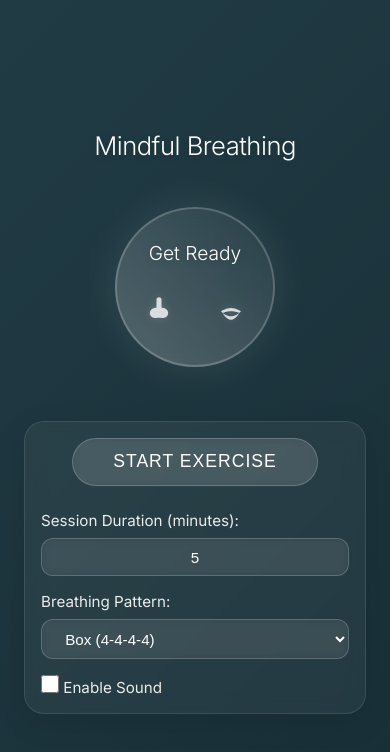
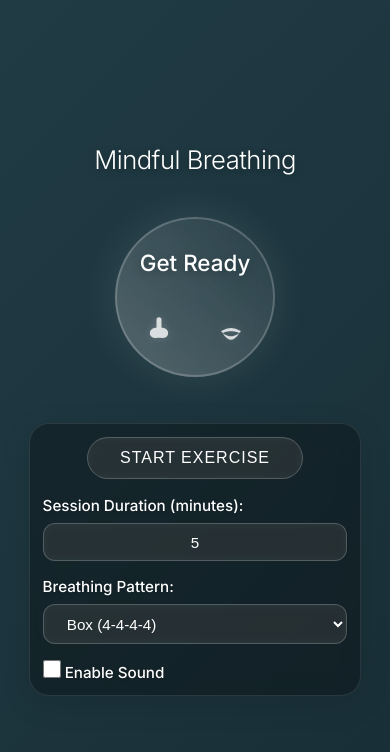
Before and after one commit to coaltrain11/breathing-app, a plain HTML site: page index.html in a window 390 px wide. Drawn offline with Linux system fonts and the light colour scheme.

Commit message:
Improve mobile text visibility: - Enhance text contrast and shadows - Adjust font sizes and weights - Improve form control visibility - Optimize layout for small screens

```diff
--- a/styles.css
+++ b/styles.css
@@ -97,14 +97,18 @@ h1 {
     z-index: 1;
     text-shadow: 0 2px 10px rgba(0,0,0,0.2);
     transition: all 0.3s ease;
+    text-align: center;
+    width: 100%;
+    padding: 0 1rem;
 }
 
 .timer {
     position: absolute;
     bottom: 25%;
     font-size: 1.3rem;
-    color: rgba(255, 255, 255, 0.8);
+    color: #fff;
     font-weight: 300;
+    text-shadow: 0 2px 10px rgba(0,0,0,0.2);
 }
 
 .controls {
@@ -210,11 +214,22 @@ input[type="checkbox"] {
 @media (max-width: 768px) {
     body {
         padding: 0.5rem;
+        min-height: 100vh;
+        display: flex;
+        justify-content: center;
+        align-items: center;
+    }
+
+    .container {
+        padding: 1rem;
+        width: 100%;
+        max-width: 100%;
     }
 
     .breathing-circle {
         width: 240px;
         height: 240px;
+        margin: 0 auto 1rem;
     }
 
     .circle {
@@ -225,15 +240,21 @@ input[type="checkbox"] {
     h1 {
         font-size: 1.8rem;
         margin-bottom: 1rem;
+        text-shadow: 0 2px 10px rgba(0,0,0,0.3);
     }
 
     .instruction {
-        font-size: 1.3rem;
+        font-size: 1.5rem;
+        font-weight: 400;
+        text-shadow: 0 2px 10px rgba(0,0,0,0.3);
+        margin: 0.5rem 0;
     }
 
     .controls {
         padding: 1rem;
-        margin: 0 0.5rem;
+        margin: 0.5rem;
+        background: rgba(0, 0, 0, 0.3);
+        backdrop-filter: blur(10px);
     }
 
     .setting {
@@ -245,6 +266,14 @@ input[type="checkbox"] {
     select, .number-input {
         width: 100%;
         min-width: unset;
+        background: rgba(255, 255, 255, 0.1);
+        color: #fff;
+    }
+
+    label {
+        color: #fff;
+        font-weight: 500;
+        text-shadow: 0 1px 5px rgba(0,0,0,0.3);
     }
 }
 
@@ -261,10 +290,28 @@ input[type="checkbox"] {
 
     h1 {
         font-size: 1.6rem;
+        margin-bottom: 0.8rem;
     }
 
     .instruction {
+        font-size: 1.4rem;
+        font-weight: 500;
+    }
+
+    .timer {
         font-size: 1.2rem;
+        font-weight: 500;
+    }
+
+    .controls {
+        padding: 0.8rem;
+        margin: 0.3rem;
+    }
+
+    .start-button {
+        padding: 0.7rem 2rem;
+        font-size: 1rem;
+        margin-bottom: 1rem;
     }
 }
 
```
